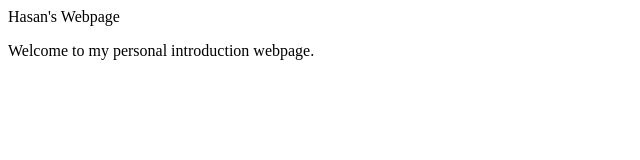
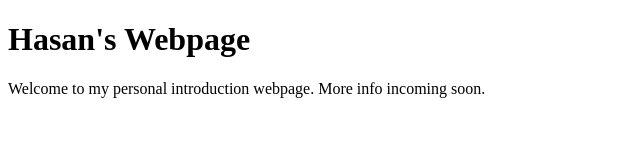
Before and after one commit to sezhsez/sezhsez.github.io, a plain HTML site: page index.html in a window 1280 px wide. Shown: the whole page, without its empty margins (0-640 px from the left). Drawn offline with Linux system fonts and the light colour scheme.

Commit message:
Update index.html

```diff
--- a/index.html
+++ b/index.html
@@ -1,10 +1,10 @@
 <!DOCTYPE html>
 <html>
-	<body style="background-color:5F5F5F;>
+<body style="background-color:5F5F5F;">
 
-		<h1>Hasan's Webpage</h1>
-		<p>Welcome to my personal introduction webpage.</p>
+<h1>Hasan's Webpage</h1>
+<p>Welcome to my personal introduction webpage. More info incoming soon.</p>
 
 
-	</body>
+</body>
 </html>
```
